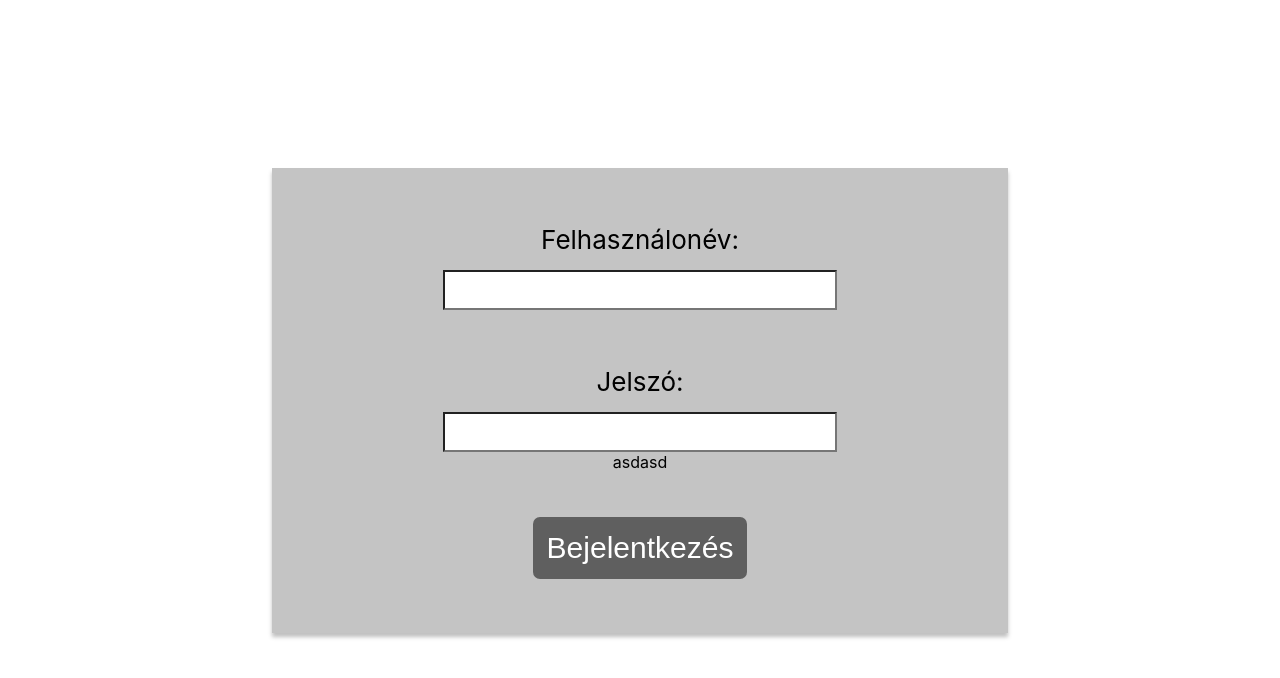
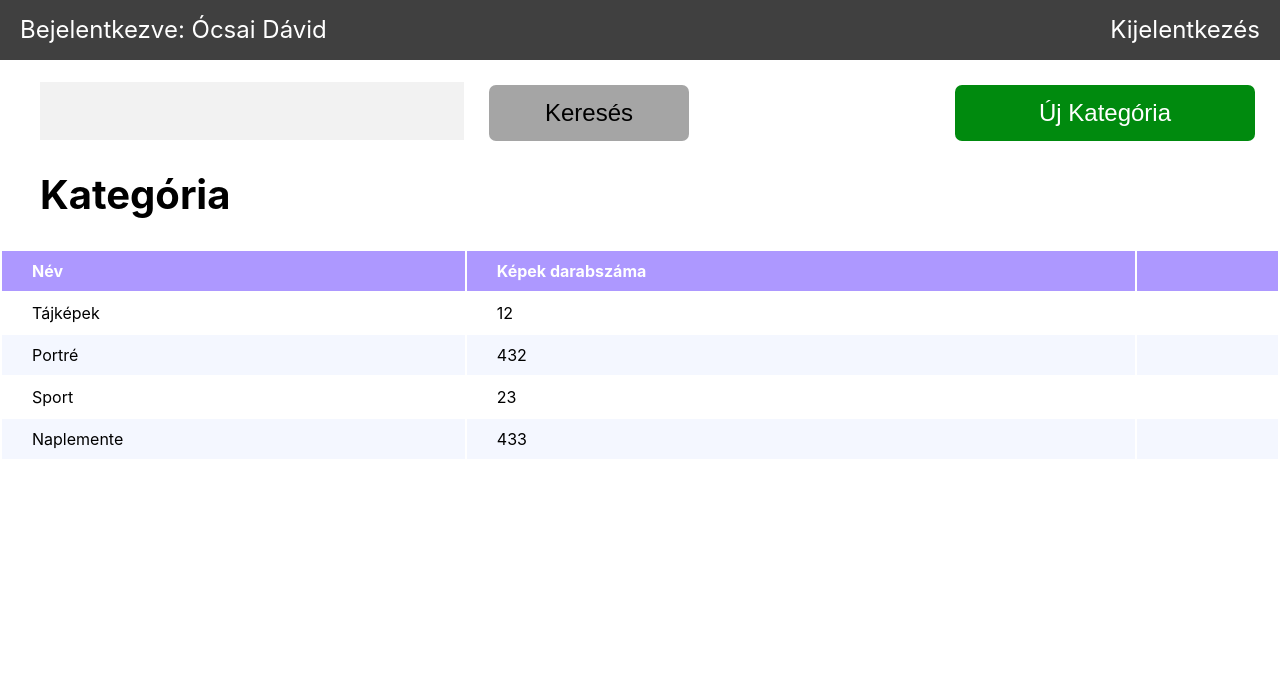
Before and after one commit to BmePictureTeam/frontend, a React (Create React App) app: page /dashboard in a window 1280 px wide. Shown: the top 678 px of the page. Built offline with nearby package versions, Linux system fonts and the light colour scheme.

Commit message:
alap navigacio

```diff
--- a/package.json
+++ b/package.json
@@ -10,11 +10,13 @@
     "@types/node": "^12.0.0",
     "@types/react": "^16.9.0",
     "@types/react-dom": "^16.9.0",
+    "@types/react-router-dom": "^5.1.6",
     "dart-sass": "^1.25.0",
     "react": "^16.13.1",
     "react-dom": "^16.13.1",
     "react-native-elements": "^3.0.0-alpha.1",
     "react-native-vector-icons": "^7.1.0",
+    "react-router-dom": "^5.2.0",
     "react-scripts": "3.4.3",
     "typescript": "~3.7.2"
   },
--- a/src/App.css
+++ b/src/App.css
@@ -1,5 +1,5 @@
 .App {
-  text-align: center;
+  text-align: left;
 }
 
 .App-logo {
@@ -14,7 +14,7 @@
 }
 
 .Login{
-
+display: block;
 position: absolute;
 width: 736px;
 height: 465px;
@@ -22,40 +22,200 @@ left: calc(50% - 736px/2);
 top: calc(50% - 465px/2 + 0.5px);
 background: #C4C4C4;
 box-shadow: 0px 4px 4px rgba(0, 0, 0, 0.25);
-align-items: center;
+float: none;
+text-align: center;
+}
+
+#regLink{
+  color: black;
+  text-decoration: none;
+}
+#regLink:hover{
+  color: rgb(79, 79, 79);
+  text-decoration: none;
 }
 
 .SzovegBevitel{
   background: white;
   margin-top: 15px;
-  align-items: center;
+  align-content: center;
   justify-content: center;
   font-size: 30px;
   color: black;
+  float: none;
 }
 
-.BejelentkezesGomb{
-  background: rgb(95, 95, 95);
-  margin-top: 45px;
+.usrform{
+  align-content: center;
+  float: none;
+}
+
+
+.Szoveg {
+  background: none;
+  margin-top: 56px;
+    display: flex;
+    flex-direction: column;
+    align-items: center;
+
+    justify-content: center;
+    font-size: calc(10px + 2vmin);
+    color: black;
+  }
+
+  .BejelentkezesGomb{
+    float: none;
+    background: rgb(95, 95, 95);
+    margin-top: 45px;
+
+    text-align: center;
+
+    font-size: 30px;
+    color: white;
+    border-radius: 7px;
+    border: transparent;
+    padding: 14px;
+    flex-direction: column;
+    align-items: center;
+  }
+
+
+
+
+
+
+
+
+
+
+
+#bejelentkezveText{
+  padding-top: 15px;
+  margin-left: 20px;
+  display: inline;
+  display: block;
+  color: white;
+  font-size: 24px;
+  float: left;
+}
+
+#kijelentkezesText{
+
+  text-decoration: none;
+  padding-top: 15px;
+  margin-right: 20px;
+
+  float: right;
+
+  color: white;
+  font-size: 24px;
+}
+#kijelentkezesText:hover{
+  color: rgb(161, 161, 161);
+}
+
+#KategoriaText{
+margin-top: 90px;
+
+  font-size: 40px;
+  font-weight: bold;
+  margin-left: 40px;
+}
+#tabla{
+margin-top: 30px;
+  width:100%;
+}
+
+#kijelentkezesText:hover {color: #9c9c9c}
+
+.Fejlec{
+  min-height: 60px;
+  display: block;
+  background-color: rgba(0, 0, 0, 0.75);
+
+
+}
+.KeresesForm{
+
+float: left;
+
+}
+table,tr,th, td{
+  border: none;
+}
+th, td{
+  padding: 10px;
+  padding-left: 30px;
+}
+th{
+  background-color: #AD98FF;
+  color: white;
+}
+.paros{
+background-color: #F4F7FF;
+}
+.paratlan{
+  background-color: linear-gradient(0deg, #E3EBFF, #d3dffd), #E3EBFF;;
+}
+
+.KeresesBevitel{
+  border: none;
+  margin-left: 40px;
+padding: 12px;
+  background: #F2F2F2;
+  margin-top: 15px;
+  font-size: 30px;
+  min-width: 400px;
+  color: black;
+
+}
+
+#KeresesGomb{
+  background: rgb(165, 165, 165);
+  margin-top: 25px;
+  margin-left: 25px;
+  min-width: 200px;
   align-items: center;
   justify-content: center;
-  font-size: 30px;
+  font-size: 24px;
+  color: black;
+  border-radius: 7px;
+  border: transparent;
+  padding: 14px;
+}
+#KeresesGomb:hover {background-color: #666666}
+
+#UjKategoriaGomb{
+  float: right;
+  background: #008A0E;
+  margin-top: 25px;
+  margin-right: 25px;
+  min-width: 300px;
+  align-items: center;
+  justify-content: center;
+  font-size: 24px;
   color: white;
   border-radius: 7px;
   border: transparent;
   padding: 14px;
 }
+#UjKategoriaGomb:hover {background-color: #225024}
 
-.Szoveg {
-background: none;
-margin-top: 56px;
-  display: flex;
-  flex-direction: column;
-  align-items: center;
-  justify-content: center;
-  font-size: calc(10px + 2vmin);
-  color: black;
-}
+.Register{
+
+  position: absolute;
+  width: 736px;
+  height: 465px;
+  left: calc(50% - 736px/2);
+  top: calc(50% - 465px/2 + 0.5px);
+  background: #C4C4C4;
+  box-shadow: 0px 4px 4px rgba(0, 0, 0, 0.25);
+  text-align: center;
+  }
+
+
+
+
 
 .App-link {
   color: #61dafb;
--- a/src/App.tsx
+++ b/src/App.tsx
@@ -11,87 +11,52 @@ import "./App.css";
 import ReactDOM from "react-dom";
 import { Backend } from "./service/backend";
 import { Login } from "./Login";
+import { Register } from "./Register";
+import { Dashboard } from "./Dashboard";
+import {
+  BrowserRouter as Router,
+  Switch,
+  Route,
+  Link
+} from "react-router-dom";
 
-interface Instrument {
-  name: string;
-  id: number;
-  family: string;
-  imageUrl: string;
-}
 
-interface InstrumentsResponse {
-  instruments: Instrument[];
-}
+
+
 
 function App() {
-  const [instrumentsResponse, updateInstruments] = useState<
-    InstrumentsResponse | undefined
-  >(undefined);
 
-  const [email, updateEmail] = useState("");
-
-  const onEmailChange = (event: any) => {
-    updateEmail(event.target.value);
-  };
-
-  const [password, updatePassword] = useState("");
-
-  // const router = useRouter();
-  // const route = useRoute();
-
-  // if (route.path == "/login" && Backend.isLoggedIn()) {
-  //   router.push("/dashboard");
-  // }
-
-  const onPasswordChange = (event: any) => {
-    console.log(event.target.value);
-    updatePassword(event.target.value);
-  };
-
-  const onSubmitPressed = async (event: FormEvent) => {
-    event.preventDefault();
-    event.stopPropagation();
-
-    if (email.length == 0 || password.length == 0) {
-      return;
-    }
-
-    try {
-      await new Backend().login(email, password);
-
-      // router.push("/dashboard");
-    } catch (error) {
-      console.error(error);
-    }
-  };
 
   return (
     <div className="App">
-      <div className="Login">
-        <form id="usrform" onSubmit={onSubmitPressed}>
-          <header className="Szoveg">Felhasználonév:</header>
-          <input
-            onChange={onEmailChange}
-            value={email}
-            className="SzovegBevitel"
-            type="text"
-            name="usrname"
-          />
-          <header className="Szoveg">Jelszó:</header>
-          <input
-            onChange={onPasswordChange}
-            value={password}
-            className="SzovegBevitel"
-            type="password"
-            name="password"
-          />
-          <br />
-          <Login />
-          <button type="submit" className="BejelentkezesGomb">
-            Bejelentkezés
-          </button>
-        </form>
-      </div>
+
+
+
+
+
+
+        <Router>
+
+
+        {/* A <Switch> looks through its children <Route>s and
+            renders the first one that matches the current URL. */}
+            <Switch>
+          <Route path="/dashboard">
+            <Dashboard />
+          </Route>
+          <Route path="/register">
+          <Register/>
+          </Route>
+          <Route path="/">
+            <Login />
+          </Route>
+        </Switch>
+
+    </Router>
+
+
+
+
     </div>
   );
 }
--- /dev/null
+++ b/src/Dashboard.tsx
@@ -0,0 +1,86 @@
+import React,{useState,
+    Component,
+    ChangeEvent,
+    FormEvent} from "react";
+import { Backend } from "./service/backend";
+import { useMemo } from "react";
+import {
+  BrowserRouter as Router,
+  Switch,
+  Route,
+  Link
+} from "react-router-dom";
+
+
+
+import ReactDOM from "react-dom";
+import { Register } from "./Register";
+
+export function Dashboard() {
+
+
+
+    return (
+
+        <div className="Dashboard">
+          <div className="Fejlec">
+          <div id="bejelentkezveText">
+          Bejelentkezve: Ócsai Dávid
+          </div>
+          <div >
+          <Link id="kijelentkezesText" to="/">Kijelentkezés</Link>
+          </div>
+          </div>
+          <form className="KeresesForm">
+
+          <input
+            className="KeresesBevitel"
+            type="text"
+            name="usrname"
+          />
+          <button type="submit" id="KeresesGomb">
+            Keresés
+          </button>
+
+          </form>
+          <button type="submit" id="UjKategoriaGomb">
+            Új Kategória
+          </button>
+<br/>
+          <div id="KategoriaText">Kategória</div>
+
+
+          <table id="tabla">
+  <tr>
+    <th>Név</th>
+    <th>Képek darabszáma</th>
+    <th></th>
+  </tr>
+  <tr className="paratlan">
+    <td>Tájképek</td>
+    <td>12</td>
+    <td></td>
+  </tr >
+  <tr className="paros">
+    <td>Portré</td>
+    <td>432</td>
+    <td></td>
+  </tr>
+  <tr className="paratlan">
+    <td>Sport</td>
+    <td>23</td>
+    <td></td>
+  </tr >
+  <tr className="paros">
+    <td>Naplemente</td>
+    <td>433</td>
+    <td></td>
+  </tr>
+</table>
+
+      </div>
+
+
+
+  );
+}
--- a/src/Login.tsx
+++ b/src/Login.tsx
@@ -1,5 +1,95 @@
-import React from "react";
+import React,{useState,
+    Component,
+    ChangeEvent,
+    FormEvent} from "react";
+import { Backend } from "./service/backend";
+import { useMemo } from "react";
+
+import {useContext} from "react"
+import {__RouterContext} from "react-router"
+
+import {BrowserRouter as Router, Link} from "react-router-dom";
 
 export function Login() {
-    return (<div>asdasd</div>);
+
+  const [email, updateEmail] = useState("");
+
+  const onEmailChange = (event: any) => {
+    updateEmail(event.target.value);
+  };
+
+  const [password, updatePassword] = useState("");
+
+
+   //if (route.path == "/login" && Backend.isLoggedIn()) {
+   // router.push("/dashboard");
+   //}
+
+  const onPasswordChange = (event: any) => {
+
+    console.log(event.target.value);
+    updatePassword(event.target.value);
+  };
+
+  const onSubmitPressed = async (event: FormEvent) => {
+
+    event.preventDefault();
+    event.stopPropagation();
+
+    if (email.length == 0 || password.length == 0) {
+      return;
+    }
+
+    try {
+      await new Backend().login(email, password);
+
+
+    } catch (error) {
+      alert(error);
+    }
+  };
+
+
+    return (
+
+
+      <div className="Login">
+
+        <form id="usrform" onSubmit={onSubmitPressed}>
+          <header className="Szoveg">Felhasználonév:</header>
+          <input
+            onChange={onEmailChange}
+            value={email}
+            className="SzovegBevitel"
+            type="text"
+            name="usrname"
+          />
+          <header className="Szoveg">Jelszó:</header>
+          <input
+            onChange={onPasswordChange}
+            value={password}
+            className="SzovegBevitel"
+            type="password"
+            name="password"
+          />
+          <br />
+
+         {/* <Link to="/dashboard"><button type="submit" className="BejelentkezesGomb">
+            Bejelentkezés
+          </button></Link>*/}
+
+            <button type="submit" className="BejelentkezesGomb">
+            Bejelentkezés
+          </button>
+
+
+          <br/>
+          <p><Link to="/register" id="regLink">Regisztráció</Link></p>
+
+
+        </form>
+      </div>
+
+
+        );
 }
--- /dev/null
+++ b/src/Register.tsx
@@ -0,0 +1,81 @@
+import React,{useState, FormEvent} from "react";
+import { Backend } from "./service/backend";
+import {__RouterContext} from "react-router"
+import { useLocation } from 'react-router-dom'
+
+export function Register() {
+
+
+    const [email, updateEmail] = useState("");
+
+    const onEmailChange = (event: any) => {
+      updateEmail(event.target.value);
+    };
+
+    const [password, updatePassword] = useState("");
+
+
+
+
+
+    const onPasswordChange = (event: any) => {
+      console.log(event.target.value);
+      updatePassword(event.target.value);
+    };
+
+    const onSubmitPressed = async (event: FormEvent) => {
+      event.preventDefault();
+      event.stopPropagation();
+
+
+
+      if (email.length == 0 || password.length == 0) {
+        return;
+      }
+
+      try {
+        await new Backend().login(email, password);
+
+
+      } catch (error) {
+        console.error(error);
+
+      }
+    };
+
+    return (
+
+
+
+
+
+
+        <div className="Register">
+        <form id="usrform" onSubmit={onSubmitPressed}>
+          <header className="Szoveg">Felhasználonév:</header>
+          <input
+            onChange={onEmailChange}
+            value={email}
+            className="SzovegBevitel"
+            type="text"
+            name="usrname"
+          />
+          <header className="Szoveg">Jelszó:</header>
+          <input
+            onChange={onPasswordChange}
+            value={password}
+            className="SzovegBevitel"
+            type="password"
+            name="password"
+          />
+          <br />
+
+          <button type="submit" className="BejelentkezesGomb">
+            Regisztálok
+          </button>
+        </form>
+      </div>
+
+
+        );
+}
```
Also changed, not shown: src/service/backend.ts (+18 -0 lines), 1 other file (tests, documents, lock files or other folders).
